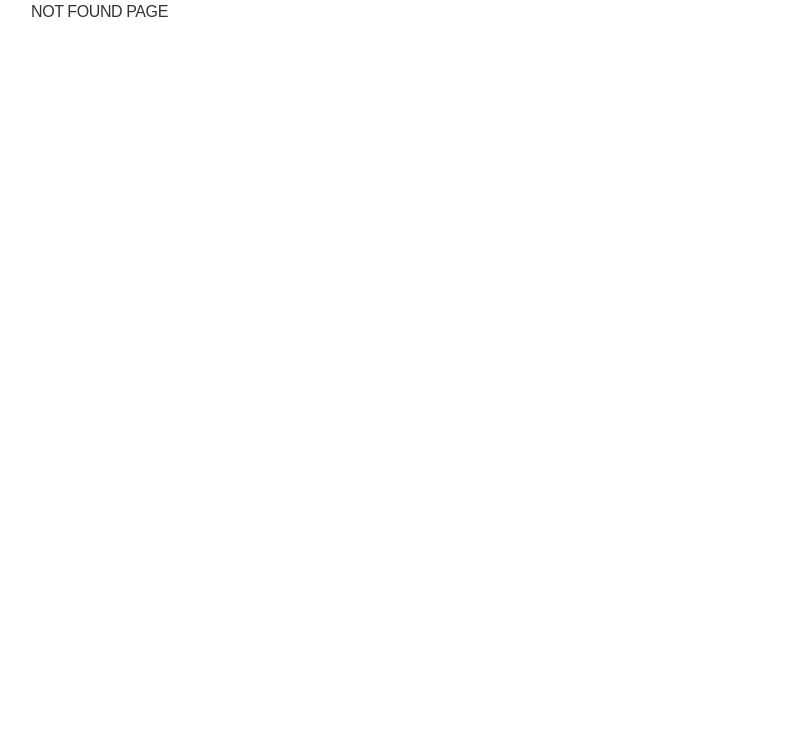
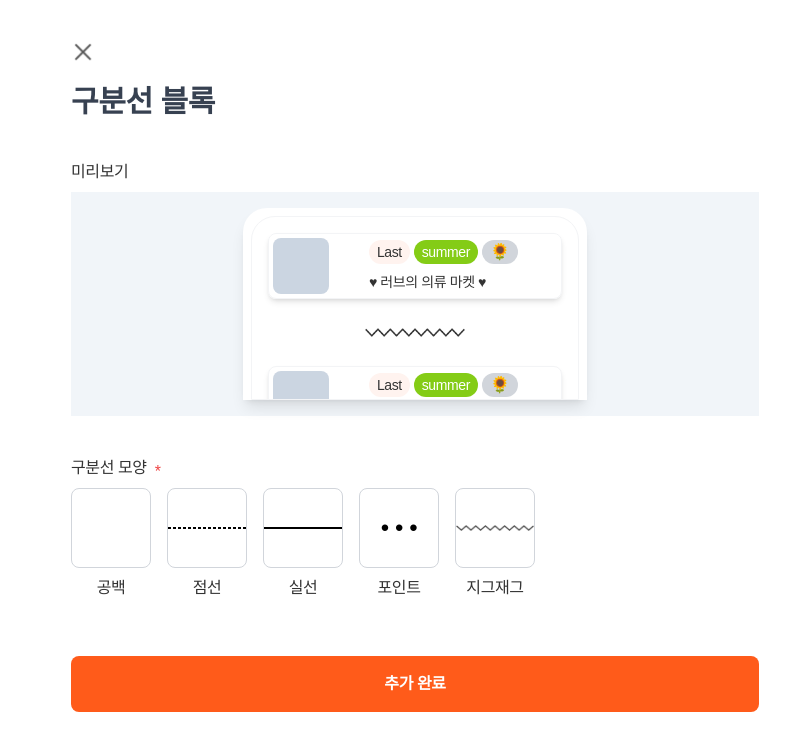
Before and after one commit to Mt-NextJs/boomcovibe, a Next.js app: page /block/divide in a window 1280 px wide. Before the commit this address had no page. Shown: the top 750 px of the page, without its empty margins (225-1015 px from the left). Built offline with nearby package versions, Linux system fonts and the light colour scheme.

Commit message:
Feat : 추가 divide block UI

```diff
--- /dev/null
+++ b/src/app/block/divide/page.tsx
@@ -0,0 +1,140 @@
+import Image from 'next/image';
+import Link from 'next/link';
+
+export default function DivideBlock() {
+    return (
+        <div className="p-10">
+            <div className="relative mb-5 h-6 w-6 cursor-pointer">
+                <Link href={'/block'}>
+                    <Image
+                        src="/assets/icons/icon_close.png"
+                        alt="close"
+                        layout="fill"
+                        objectFit="cover"
+                    />
+                </Link>
+            </div>
+            <h1 className="pageName mb-10">구분선 블록</h1>
+            <p className="mb-2">미리보기</p>
+            <div className="mx-auto mb-10 h-56 w-full bg-slate-100 py-4">
+                <div className="mx-auto h-full w-1/2 rounded-tl-3xl rounded-tr-3xl bg-white px-2 pt-2 shadow-lg">
+                    <div className="mx-auto h-full w-full overflow-hidden rounded-tl-3xl rounded-tr-3xl border border-gray-100 px-4 pt-4">
+                        <div className="flex h-2/5 w-full rounded-lg border border-gray-100 p-1 shadow-md">
+                            <div className="aspect-square h-full rounded-lg bg-slate-300"></div>
+                            <div className="mx-auto flex flex-col justify-center gap-2">
+                                <div className="flex flex-row space-x-1">
+                                    <span className="inline-flex items-center rounded-full bg-primary-100 px-2 text-sm">
+                                        Last
+                                    </span>
+                                    <span className="inline-flex items-center rounded-full bg-lime-500 px-2 text-sm text-white">
+                                        summer
+                                    </span>
+                                    <span className="inline-flex items-center rounded-full bg-gray-300 px-2">
+                                        🌻
+                                    </span>
+                                </div>
+                                <div>
+                                    <p className="text-sm">
+                                        ♥ 러브의 의류 마켓 ♥
+                                    </p>
+                                </div>
+                            </div>
+                        </div>
+
+                        <div className="relative flex h-2/5 w-full items-center justify-center">
+                            <Image
+                                src={'/assets/icons/item_zigzag.png'}
+                                alt="zigzag"
+                                width={100}
+                                height={100}
+                            />
+                        </div>
+
+                        <div className="flex h-2/5 w-full rounded-lg border border-gray-100 p-1 shadow-md">
+                            <div className="aspect-square h-full rounded-lg bg-slate-300"></div>
+                            <div className="mx-auto flex flex-col justify-center gap-2">
+                                <div className="flex flex-row space-x-1">
+                                    <span className="inline-flex items-center rounded-full bg-primary-100 px-2 text-sm">
+                                        Last
+                                    </span>
+                                    <span className="inline-flex items-center rounded-full bg-lime-500 px-2 text-sm text-white">
+                                        summer
+                                    </span>
+                                    <span className="inline-flex items-center rounded-full bg-gray-300 px-2">
+                                        🌻
+                                    </span>
+                                </div>
+                                <div>
+                                    <p className="text-sm">
+                                        ♥ 러브의 의류 마켓 ♥
+                                    </p>
+                                </div>
+                            </div>
+                        </div>
+                    </div>
+                </div>
+            </div>
+            <div className="mb-10 flex flex-col gap-2">
+                <label htmlFor="divider-shape">
+                    구분선 모양
+                    <span className="title relative top-1 ml-2 inline-block text-red-500">
+                        *
+                    </span>
+                </label>
+                <input
+                    type="text"
+                    name="divider-shape"
+                    id="divider-sahpe"
+                    className="hidden"
+                />
+
+                <div className="flex h-32 w-full gap-4">
+                    <div className="flex h-full w-20 flex-col gap-2">
+                        <div className="relative aspect-square w-full rounded-lg border border-gray-300"></div>
+                        <p className="flex items-center justify-center">공백</p>
+                    </div>
+                    <div className="flex h-full w-20 flex-col gap-2">
+                        <div className="relative flex aspect-square w-full items-center justify-center rounded-lg border border-gray-300">
+                            <hr className="w-full border border-dashed border-black" />
+                        </div>
+                        <p className="flex items-center justify-center">점선</p>
+                    </div>
+
+                    <div className="flex h-full w-20 flex-col gap-2">
+                        <div className="relative flex aspect-square w-full items-center justify-center rounded-lg border border-gray-300">
+                            <hr className="w-full border border-black" />
+                        </div>
+                        <p className="flex items-center justify-center">실선</p>
+                    </div>
+
+                    <div className="flex h-full w-20 flex-col gap-2">
+                        <div className="relative flex aspect-square w-full items-center justify-center rounded-lg border border-gray-300">
+                            <span className="absoluteright-0 text-2xl text-black">
+                                • • •
+                            </span>
+                        </div>
+                        <p className="flex items-center justify-center">
+                            포인트
+                        </p>
+                    </div>
+
+                    <div className="flex h-full w-20 flex-col gap-2">
+                        <div className="relative flex aspect-square w-full items-center rounded-lg border border-gray-300">
+                            <Image
+                                src={'/assets/icons/item_zigzag.png'}
+                                alt="zigzag"
+                                width={100}
+                                height={100}
+                            />
+                        </div>
+                        <p className="flex items-center justify-center">
+                            지그재그
+                        </p>
+                    </div>
+                </div>
+            </div>
+
+            <button className="button color">추가 완료</button>
+        </div>
+    );
+}
--- a/src/app/block/text/page.tsx
+++ b/src/app/block/text/page.tsx
@@ -33,7 +33,7 @@ export default function PageBlock() {
                     type="text"
                     name="content"
                     id="content"
-                    placeholder="줄바꿈을 포함하여 원하느 ㄴ내용을 자유롭게 입력해주세요."
+                    placeholder="줄바꿈을 포함하여 원하는 내용을 자유롭게 입력해주세요."
                     className="input"
                 />
             </div>
```
